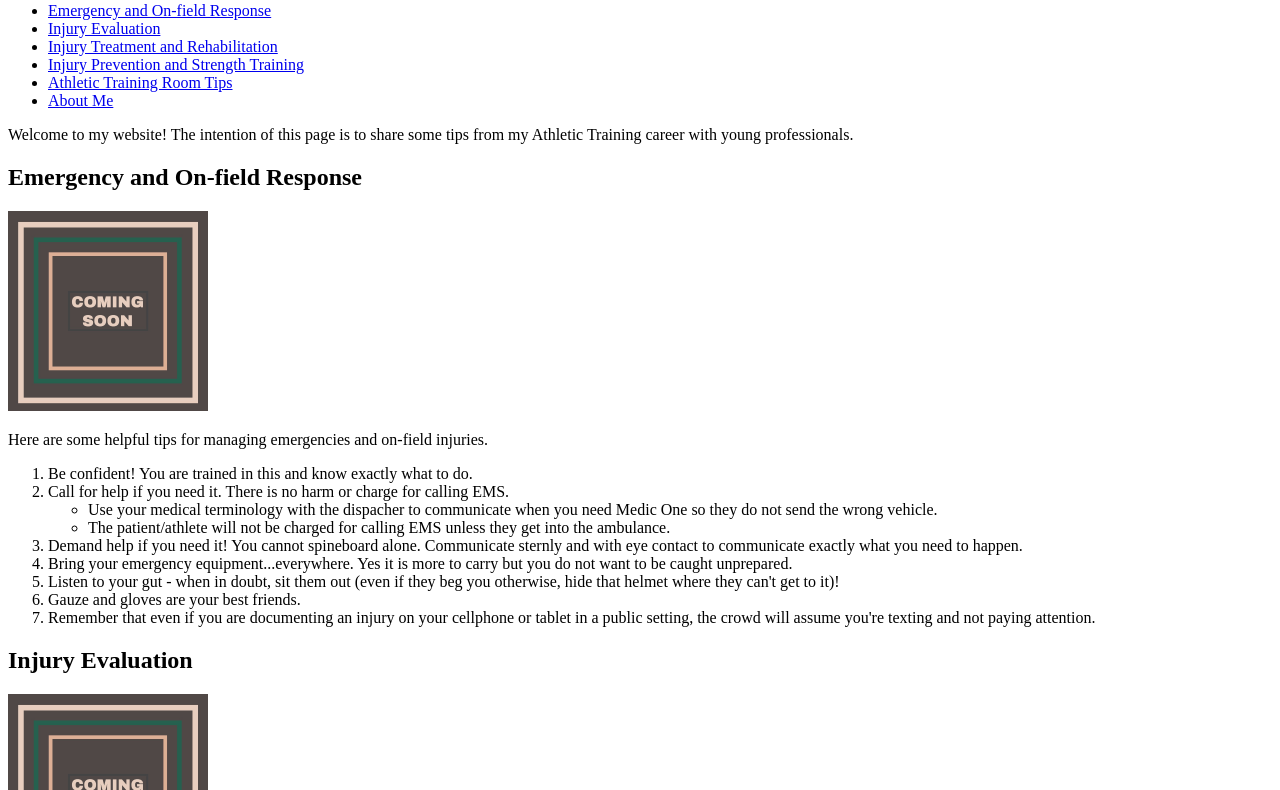
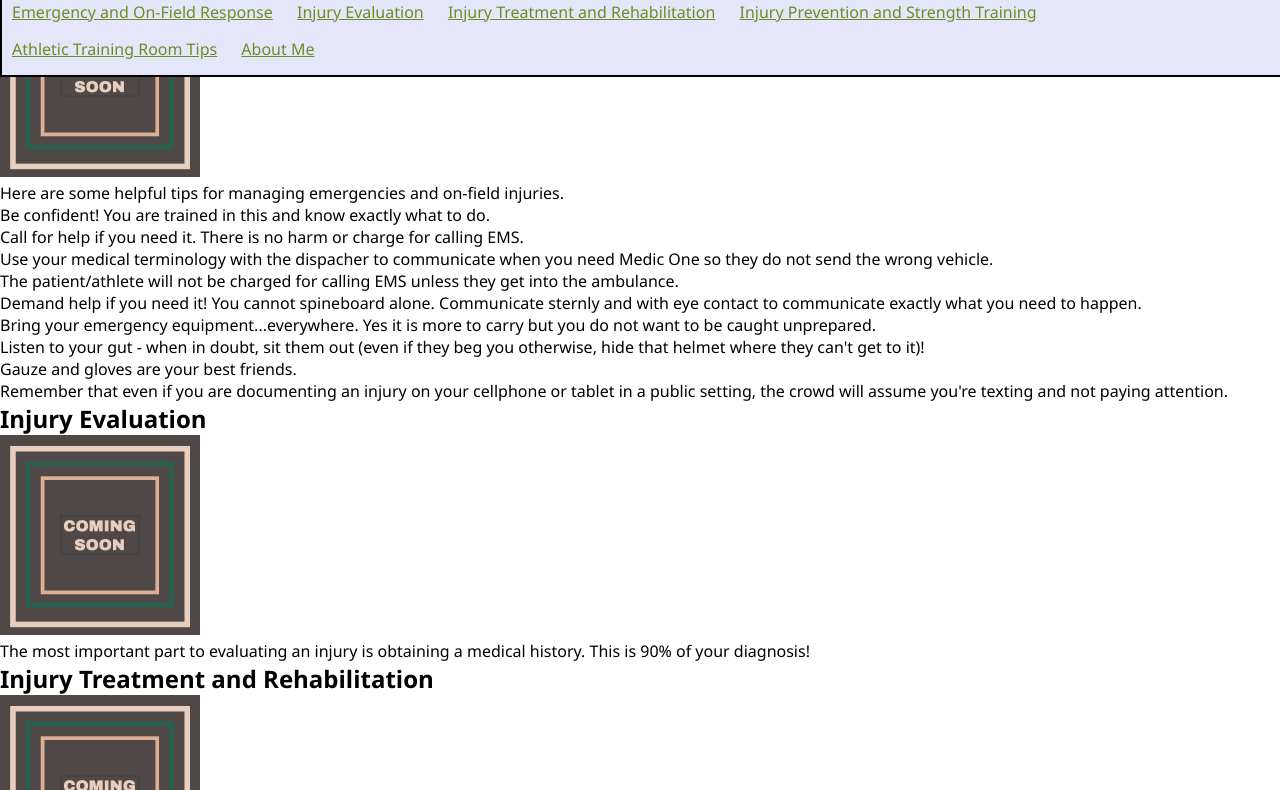
Before and after one commit to hseymo/AT-tips, a plain HTML site: page index.html in a window 1280 px wide. Shown: the part 78-868 px from the top of the page. Drawn offline with Linux system fonts and the light colour scheme.

Commit message:
styled header

```diff
--- a/index.html
+++ b/index.html
@@ -5,29 +5,30 @@
     <meta http-equiv="X-UA-Compatible" content="IE=edge">
     <meta name="viewport" content="width=device-width, initial-scale=1.0">
     <title>Haley's Athletic Training Page</title>
+    <link rel="stylesheet" href="./style.css">
 </head>
 <body>
-    <header>
+    <header class="fixed">
         <h1>Haley's Athletic Training Tips</h1>
-        <nav>
+        <nav id="navTools">
             <ul>
                 <li>
-                    <a href="#emergency" target="_blank">Emergency and On-field Response</a>
+                    <a href="#emergency">Emergency and On-Field Response</a>
                 </li>
                 <li>
-                    <a href="#eval" target="_blank">Injury Evaluation</a>
+                    <a href="#eval">Injury Evaluation</a>
                 </li>
                 <li>
-                    <a href="#treatment" target="_blank">Injury Treatment and Rehabilitation</a>
+                    <a href="#treatment">Injury Treatment and Rehabilitation</a>
                 </li>
                 <li>
-                    <a href="#prevention" target="_blank">Injury Prevention and Strength Training</a>
+                    <a href="#prevention">Injury Prevention and Strength Training</a>
                 </li>
                 <li>
-                    <a href="#room" target="_blank">Athletic Training Room Tips</a>
+                    <a href="#room">Athletic Training Room Tips</a>
                 </li>
                 <li>
-                    <a href="#about" target="_blank">About Me</a>
+                    <a href="#about">About Me</a>
                 </li>
             </ul>
         </nav>
@@ -36,7 +37,7 @@
         <p class="intro">
             Welcome to my website! The intention of this page is to share some tips from my Athletic Training career with young professionals.
         </p>
-        <section id="emergency">
+        <section id="emergency" class="learningTopics">
             <h2>Emergency and On-field Response</h2>
             <img src="./image_1.png" alt="no image yet" height="200" width="200">
             <p>Here are some helpful tips for managing emergencies and on-field injuries.
@@ -56,31 +57,31 @@
                 </ol>
             </p>
         </section>
-        <section id="eval">
+        <section id="eval" class="learningTopics">
             <h2>Injury Evaluation</h2>
             <img src="./image_1.png" alt="no image yet" height="200" width="200">
             <p>The most important part to evaluating an injury is obtaining a medical history. This is 90% of your diagnosis!</p>
         </section>
-        <section id="treatment">
+        <section id="treatment" class="learningTopics">
             <h2>Injury Treatment and Rehabilitation</h2>
             <img src="./image_1.png" alt="no image yet" height="200" width="200">
             <p>Educating and ensuring your athlete understands the cause of their pain will go a long way with their compliance with both your rehabilitation program and your particpation guidelines.</p>
         </section>
-        <section id="prevention">
+        <section id="prevention" class="learningTopics">
             <h2>Injury Prevention and Strength Training</h2>
             <img src="./image_1.png" alt="no image yet" height="200" width="200">
             <p>Coaches and administration need to be your best friend for this! Work with your coaches to establish pre-season, post-season and off-season training expectations. Meet with your coaches and ensure their understanding of overuse injuries. Let them know you will be tracking and documenting patterns - if something becomes obvious, you expect them to modify practice format to add ankle prevention exercises or eliminate that really not needed and overused training drill that causing injuries.</p>
         </section>
-        <section id="room">
+        <section id="room" class="learningTopics">
             <h2>Athletic Training Room Tips</h2>
             <img src="./image_1.png" alt="no image yet" height="200" width="200">
             <p>Time management is extremely important. Obviously we wish we could help every athlete with every little concern, but there's no time for that! Utilize handouts or write rehabilitation programs on a whiteboard. Walk an athlete or group of athletes through it once, and then set the expectation that they do it on their own for future sessions. You can tape ankles and oversee paired rehabilitation at the same time! You can't, however, expect yourself to individualize every last program specifically to the athlete and season of competition and that's okay. In your down time (LOL) create or rephrase the rehabilitation program you wrote for that UCL sprain to be generic elbow pain and a thrower and print extra copies.</p>
         </section>
-        <section id="about">
+        <section id="about" class="learningTopics">
             <h2>About Me</h2>
             <img src="./Photo on 3-14-22 at 11.36 AM.jpg" alt="photo of me" height="200">
             <p>Hi! My name is Haley. I am on day three of a web development course through the University of Washington. I previously worked as an Athletic Trainer at a high school and in a sports medicine physician practice. This page is intended to help new Athletic Trainers establish their career with some helpful tips and tricks that I learned along the way. I am quickly typing these paragraphs and please excuse any typos or errors. Enjoy!</p>
-            <form action="">
+            <form action="./filenotcreatedyet">
                 <h3>Contact Me:</h3>
                 <ul>
                     <li class="dataentry">
--- a/style.css
+++ b/style.css
@@ -0,0 +1,35 @@
+* {
+    font-family: 'Segoe UI', Tahoma, Geneva, Verdana, sans-serif;
+    padding: 0;
+    margin: 0;
+    /* note to self - setting padding and margin to zero gets rid of default html settings */
+}
+
+header {
+    background: lavender;
+    position: fixed;
+    width: 100%;
+    border: 2px solid black;
+}
+
+h1 {
+    background: peachpuff;
+    border: 2px solid black;
+    padding: 5px;
+    margin: 10px;
+}
+
+nav {
+    float: right;
+    margin-right: 20px;
+}
+
+header li {
+    list-style-type: none;
+    display: inline-block;
+    margin: 0px 10px 15px;
+}
+
+a {
+    color: olivedrab;
+}
```
